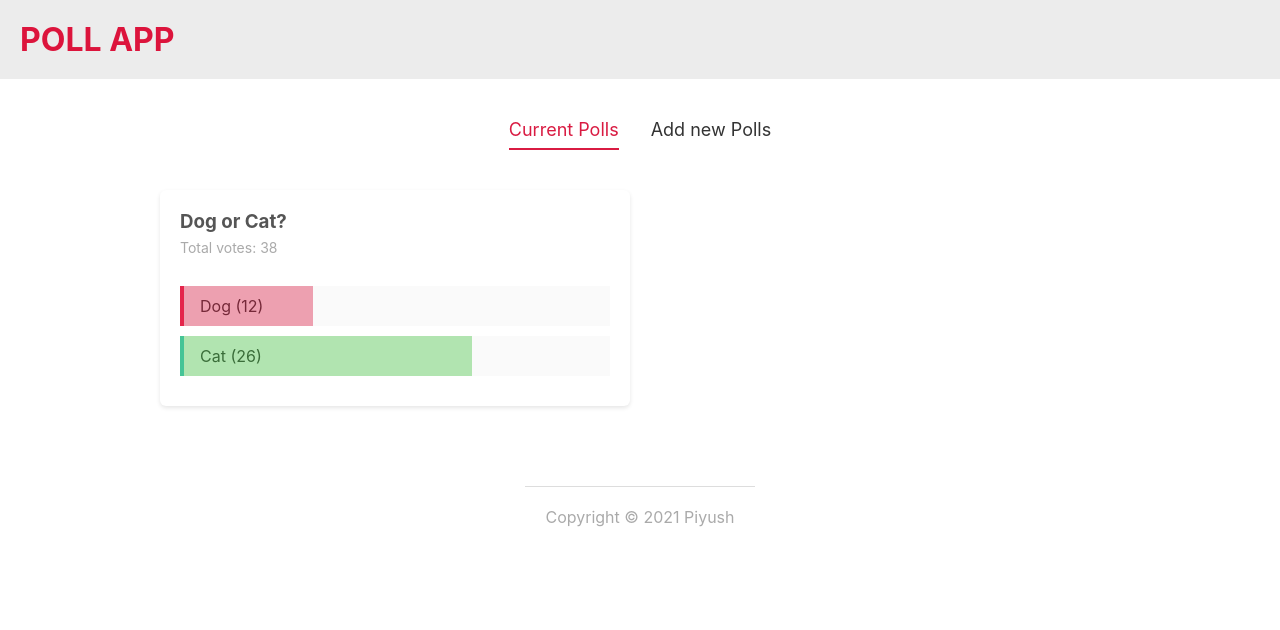
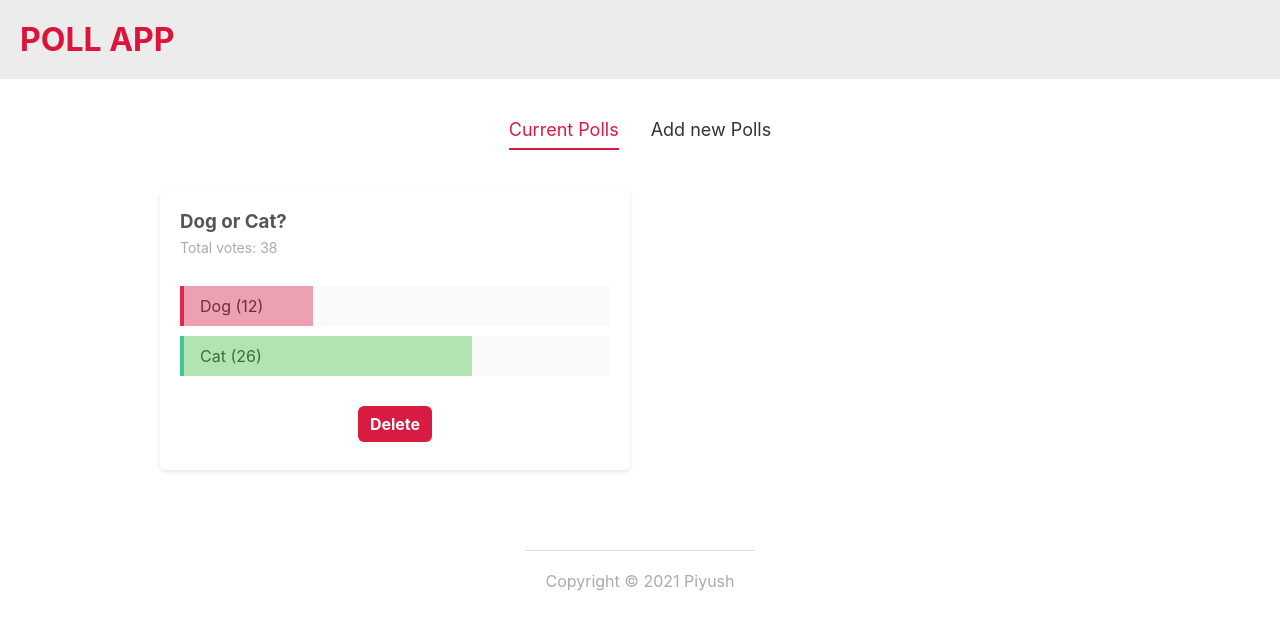
Before and after one commit to Bechrissed/svelte-polls, a Svelte app: page / in a window 1280 px wide. Shown: the top 630 px of the page. Built offline with nearby package versions, Linux system fonts and the light colour scheme.

Commit message:
finishing up app

```diff
--- a/src/App.svelte
+++ b/src/App.svelte
@@ -12,7 +12,7 @@
     activeItem = e.detail;
   };
 
-  const addHandler = (e) => {
+  const addHandler = () => {
     activeItem = 'Current Polls';
   };
 </script>
--- a/src/components/CreatePollForm.svelte
+++ b/src/components/CreatePollForm.svelte
@@ -44,7 +44,8 @@
       PollStore.update((curPolls) => {
         return [poll, ...curPolls];
       });
-      dispatch('add', poll);
+
+      dispatch('add');
     }
   };
 </script>
--- a/src/components/PollDetails.svelte
+++ b/src/components/PollDetails.svelte
@@ -1,8 +1,10 @@
 <script>
   import Card from '../shared/Card.svelte';
+  import Button from '../shared/Button.svelte';
   import PollStore from '../stores/PollStore';
 
   export let poll;
+
   $: totalVotes = poll.votesA + poll.votesB;
   $: percentA = Math.floor((100 / totalVotes) * poll.votesA);
   $: percentB = Math.floor((100 / totalVotes) * poll.votesB);
@@ -12,13 +14,17 @@
       let copiedPolls = [...curPoll];
       let upvotedPoll = copiedPolls.find((poll) => poll.id == id);
 
-      if (option === 'a') {
-        upvotedPoll.votesA++;
-      }
-      if (option === 'b') {
-        upvotedPoll.votesB++;
-      }
+      if (option === 'a') upvotedPoll.votesA++;
+
+      if (option === 'b') upvotedPoll.votesB++;
+
       return copiedPolls;
+    });
+  };
+
+  const deleteHandler = (id) => {
+    PollStore.update((curPoll) => {
+      return curPoll.filter((poll) => poll.id != id);
     });
   };
 </script>
@@ -41,6 +47,9 @@
         {poll.answerB} ({poll.votesB})
       </span>
     </div>
+  </div>
+  <div class="delete">
+    <Button flat on:click={() => deleteHandler(poll.id)}>Delete</Button>
   </div>
 </Card>
 
@@ -81,4 +90,9 @@
     border-left: 4px solid #45c496;
     background-color: rgba(69, 196, 66, 0.4);
   }
+
+  .delete {
+    margin-top: 30px;
+    text-align: center;
+  }
 </style>
--- a/src/shared/Button.svelte
+++ b/src/shared/Button.svelte
@@ -4,7 +4,7 @@
   export let inverse = false;
 </script>
 
-<button class={type} class:flat class:inverse>
+<button class={type} class:flat class:inverse on:click>
   <slot />
 </button>
 
```
